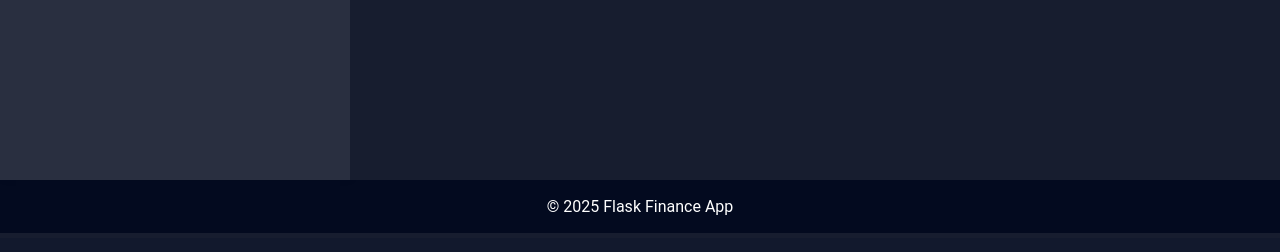
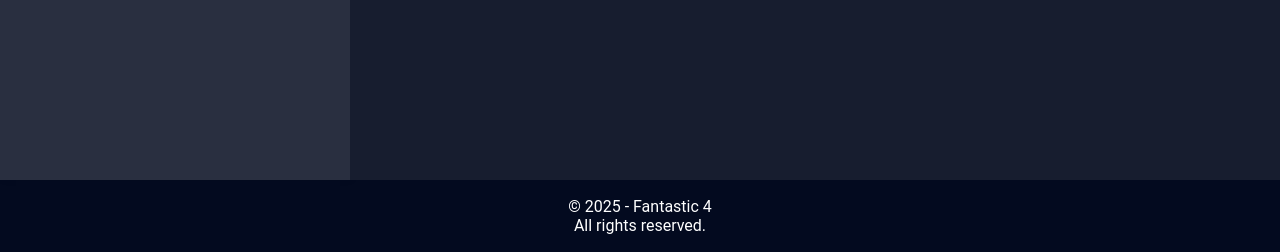
Before and after one commit to sharonnwobi/Fantastic4, a Flask app: template templates/edit.html in a window 1280 px wide. Shown: the part 562-814 px from the top of the page. Run offline with Flask 3, Linux system fonts and the light colour scheme; the template is opened without the code that fills it, so the values that code supplies are empty.

Commit message:
footer change

```diff
--- a/templates/base.html
+++ b/templates/base.html
@@ -27,7 +27,7 @@
 
   <footer>
     <div class="container">
-      <p>&copy; 2025 Flask Finance App</p>
+      <p>&copy; 2025 - Fantastic 4 <br>All rights reserved.</p>
     </div>
   </footer>
 
```
